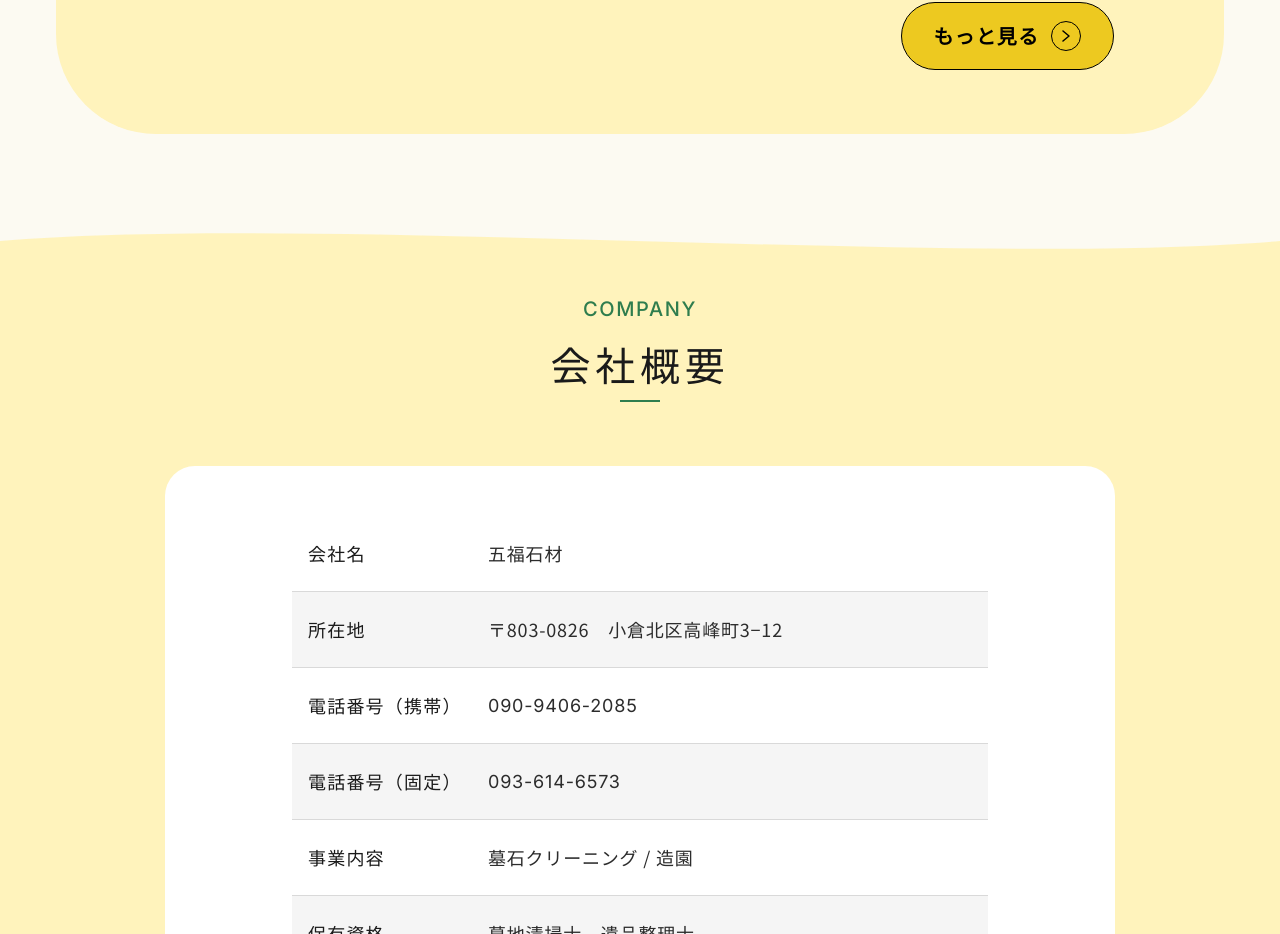
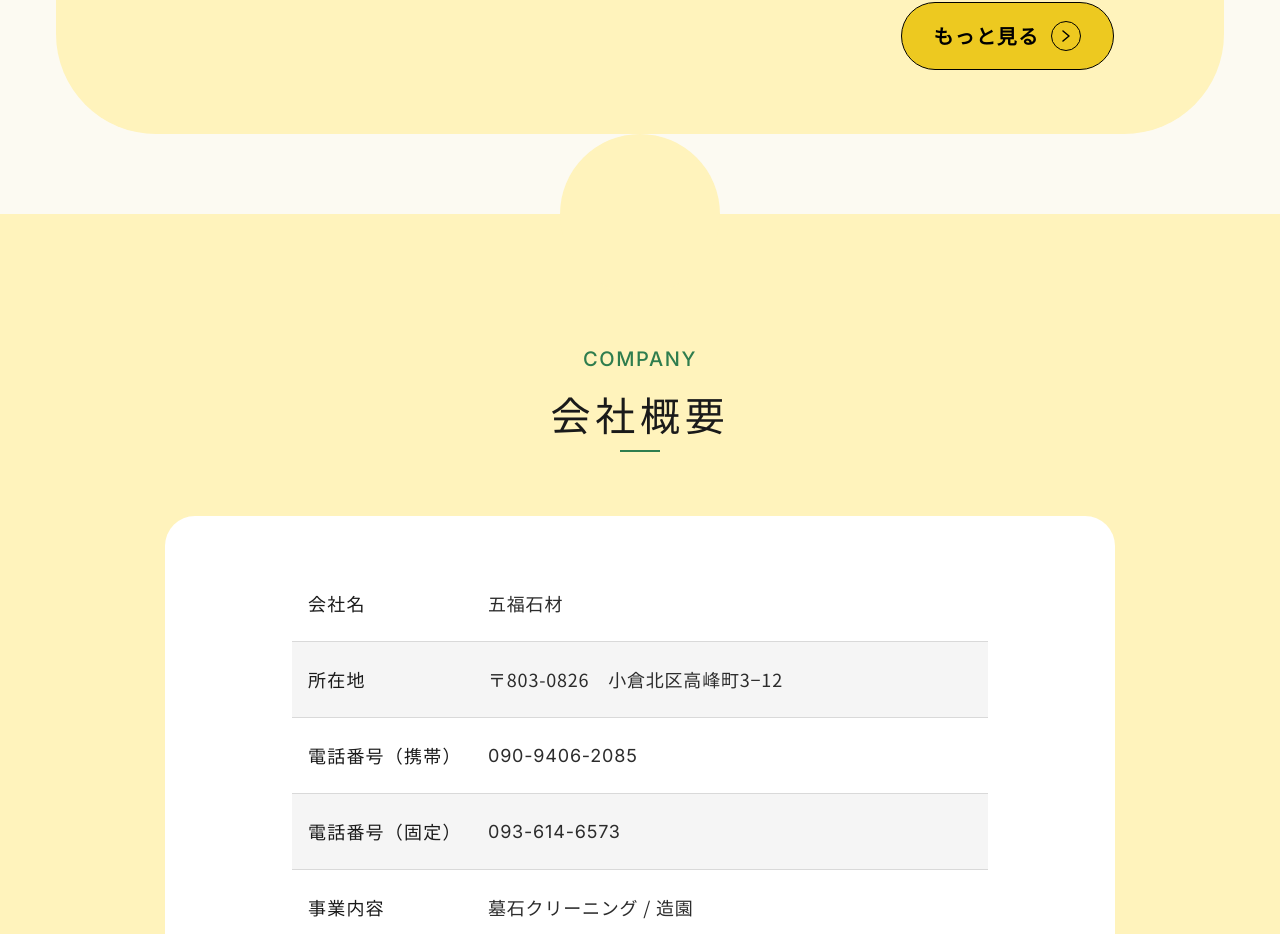
Before and after one commit to jyunnnji/gofuku-sekizai-hp, a Next.js app: page / in a window 1280 px wide. Shown: the part 5838-6772 px from the top of the page. Built offline with nearby package versions, Linux system fonts and the light colour scheme.

Commit message:
会社概要に円を追加

```diff
--- a/components/Company.tsx
+++ b/components/Company.tsx
@@ -15,15 +15,14 @@ export default function Company() {
   return (
     <section
       id="company"
-      className="relative overflow-hidden py-20"
+      className="relative pt-[130px] pb-20"
       style={{ background: "#fff3bc" }}
     >
-      {/* Wave top */}
-      <div className="absolute top-0 left-0 right-0 h-[54px] overflow-hidden">
-        <svg viewBox="0 0 1440 54" className="w-full h-full" preserveAspectRatio="none">
-          <path d="M0,27 C360,0 1080,54 1440,27 L1440,0 L0,0 Z" fill="#fcfaf2" />
-        </svg>
-      </div>
+      {/* Decorative circle peaking above section top (cream = previous section bg) */}
+      <div
+        className="absolute left-1/2 bg-[#fff3bc] rounded-full w-[160px] h-[160px] pointer-events-none"
+        style={{ top: 0, transform: "translate(-50%, -50%)" }}
+      />
 
       <div className="max-w-[1440px] mx-auto px-[165px]">
         {/* Section label */}
@@ -31,7 +30,7 @@ export default function Company() {
           className="text-center text-[20px] font-medium text-[#2f7d4e] tracking-[1.6px] uppercase mb-2"
           style={{ fontFamily: "var(--font-inter)" }}
         >
-          company
+          COMPANY
         </p>
 
         {/* Section heading */}
```
